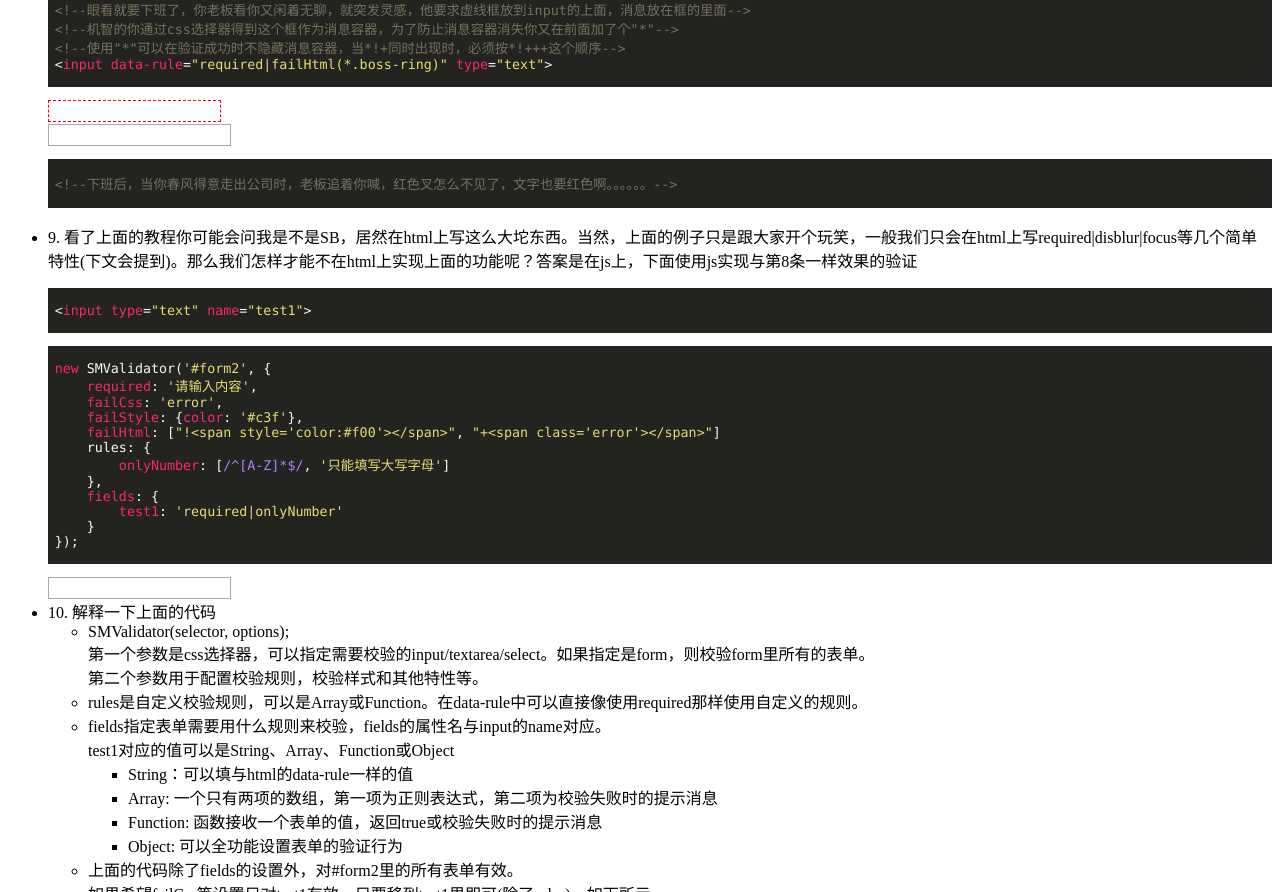
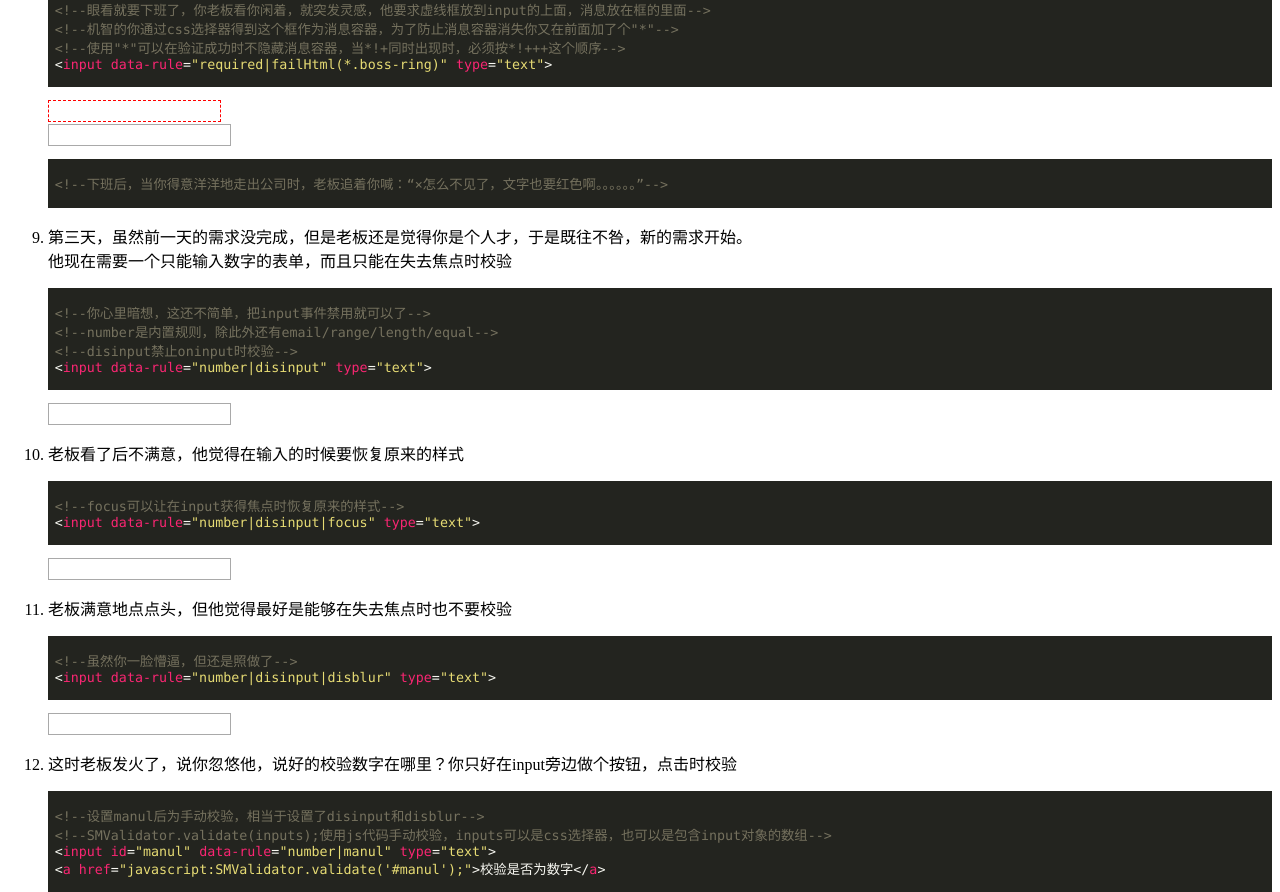
Before and after one commit to WLDragon/SMValidator, a website: page tutor/tutor1.html in a window 1280 px wide. Shown: the part 1908-2800 px from the top of the page. Drawn offline with Linux system fonts and the light colour scheme.

Commit message:
1、修改failStyle的json参数不能有多个值的问题 2、完成教程1

```diff
--- a/package.json
+++ b/package.json
@@ -1,6 +1,6 @@
 {
   "name": "SMValidator",
-  "version": "1.2.4",
+  "version": "1.2.5",
   "description": "a simple but powerful tool for validating form fields. enjoy it!",
   "main": "dist/SMValidator.js",
   "scripts": {
--- a/tutor/tutor.html
+++ b/tutor/tutor1.html
@@ -4,7 +4,7 @@
 <head>
     <meta charset="UTF-8">
     <meta name="viewport" content="width=device-width, initial-scale=1">
-    <title>SMValidator Tutor</title>
+    <title>SMValidator Tutor 1</title>
     <link rel="stylesheet" href="monokai-sublime.css">
     <link rel="stylesheet" href="style.css">
     <script src="highlight.pack.js"></script>
@@ -12,10 +12,10 @@
 </head>
 
 <body>
-    <form id="form1">
-        <ul>
+    <form>
+        <ol>
             <li>
-                <p>1. 学习SMVlidator要从一个故事开始，很久很久以前，老板叫你校验一个表单，没填内容的时候提示一下，你就写了下面几行代码</p>
+                <p>学习SMVlidator要从一个故事开始，很久很久以前，老板叫你校验一个表单，没填内容的时候提示一下，你就写了下面几行代码</p>
                 <pre><code class="html">
 &lt;!--失去焦点时校验--&gt;
 &lt;input data-rule="required" type="text"&gt;
@@ -26,14 +26,14 @@
                 <input data-rule="required" type="text">
             </li>
             <li>
-                <p>2. 但是老板看不懂英文，你就改成这样</p>
+                <p>但是老板看不懂英文，你就改成这样</p>
                 <pre><code class="html">
 &lt;input data-rule="required(请输入内容)" type="text"&gt;
                 </code></pre>
                 <input data-rule="required(请输入内容)" type="text">
             </li>
             <li>
-                <p>3. 老板要求只能输入字母</p>
+                <p>老板要求只能输入字母</p>
                 <pre><code class="html">
 &lt;input data-rule="/^[A-Z]*$/只能填写大写字母" type="text"&gt;
                 </code></pre>
@@ -45,14 +45,14 @@
                 <input data-rule="/^[A-Z]*$/i/请输入字母" type="text">
             </li>
             <li>
-                <p>4. 完成后老板来检查，不填内容没提示了。于是你用"|"把两个规则合在了一起</p>
+                <p>完成后老板来检查，不填内容没提示了。于是你用"|"把两个规则合在了一起</p>
                 <pre><code class="html">
 &lt;input data-rule="required(请输入内容)|/^[A-Z]*$/只能填写大写字母" type="text"&gt;
                 </code></pre>
                 <input data-rule="required(请输入内容)|/^[A-Z]*$/只能填写大写字母" type="text">
             </li>
             <li>
-                <p>5. 老板有个个人喜好，他希望校验失败时input背景变成粉红色？你使用failCss来处理</p>
+                <p>老板喜欢粉红色，他希望校验失败时input背景变成粉红色？你使用failCss来处理</p>
                 <pre><code class="html">
 &lt;!--给input添加类名为error的样式--&gt;
 &lt;input data-rule="required|failCss(error)" type="text"&gt;
@@ -66,7 +66,7 @@
                 <input data-rule="required|failCss(error,+error)" type="text">
             </li>
             <li>
-                <p>6. 第二天，老板心情改了，他不要红色背景，只需要input文字变成紫色。failStyle自定义内联样式</p>
+                <p>第二天，老板心情改了，他不要红色背景，只需要input文字变成紫色。failStyle自定义内联样式</p>
                 <pre><code class="html">
 &lt;!--failStyle只接受一个JSON格式(允许单引号)参数，但不能使用"+"来影响它的父容器--&gt;
 &lt;input data-rule="/^[A-Z]*$/只能填写大写字母|failStyle({'color':'#c3f'})" type="text"&gt;
@@ -74,14 +74,14 @@
                 <input data-rule="/^[A-Z]*$/只能填写大写字母|failStyle({'color':'#c3f'})" type="text">
             </li>
             <li>
-                <p>7. 老板琢磨了一会儿，觉得校验成功后也要有样式。passCss/passStyle用于在校验成功时修改样式</p>
+                <p>老板琢磨了一会儿，觉得校验成功后也要有样式。passCss/passStyle用于在校验成功时修改样式</p>
                 <pre><code class="html">
 &lt;input data-rule="/^[A-Z]*$/只能填写大写字母|passCss(success)|passStyle({'color':'#090'})" type="text"&gt;
                 </code></pre>
                 <input data-rule="/^[A-Z]*$/只能填写大写字母|passCss(success)|passStyle({'color':'#090'})" type="text">
             </li>
             <li>
-                <p>8. 默认的失败消息会包含在一个color为#c00的span里。<br>但是老板不喜欢span，他要可以加粗文字的b，怎么办呢？于是你研究起failHtml</p>
+                <p>默认的失败消息会包含在一个color为#c00的span里。<br>但是老板不喜欢span，他要可以加粗文字的b，怎么办呢？于是你研究起failHtml</p>
                 <pre><code class="html">
 &lt;!--把失败消息嵌到自定义样式的b中--&gt;
 &lt;input data-rule="required|failHtml(&lt;b style='color:#f00'&gt;&lt;/b&gt;)" type="text"&gt;
@@ -107,7 +107,7 @@
                     <input data-rule="required|failHtml(+<b style='color:#f00'></b>,!+<b style='color:#f00'>&times;</b>)" type="text">
                 </span>
                 <pre><code class="html">
-&lt;!--眼看就要下班了，你老板看你又闲着无聊，就突发灵感，他要求虚线框放到input的上面，消息放在框的里面--&gt;
+&lt;!--眼看就要下班了，你老板看你闲着，就突发灵感，他要求虚线框放到input的上面，消息放在框的里面--&gt;
 &lt;!--机智的你通过css选择器得到这个框作为消息容器，为了防止消息容器消失你又在前面加了个"*"--&gt;
 &lt;!--使用"*"可以在验证成功时不隐藏消息容器，当*!+同时出现时，必须按*!+++这个顺序--&gt;
 &lt;input data-rule="required|failHtml(*.boss-ring)" type="text"&gt;
@@ -115,104 +115,72 @@
                 <div class="boss-ring"></div>
                 <input data-rule="required|failHtml(*.boss-ring)" type="text">
                 <pre><code class="html">
-&lt;!--下班后，当你春风得意走出公司时，老板追着你喊，红色叉怎么不见了，文字也要红色啊。。。。。。--&gt;
+&lt;!--下班后，当你得意洋洋地走出公司时，老板追着你喊：“&times;怎么不见了，文字也要红色啊。。。。。。”--&gt;
                 </code></pre>
             </li>
-        </ul>
-    </form>
-
-    <form id="form2">
-        <ul>
             <li>
-                <p>9. 看了上面的教程你可能会问我是不是SB，居然在html上写这么大坨东西。当然，上面的例子只是跟大家开个玩笑，一般我们只会在html上写required|disblur|focus等几个简单特性(下文会提到)。那么我们怎样才能不在html上实现上面的功能呢？答案是在js上，下面使用js实现与第8条一样效果的验证</p>
+                <p>第三天，虽然前一天的需求没完成，但是老板还是觉得你是个人才，于是既往不咎，新的需求开始。<br>他现在需要一个只能输入数字的表单，而且只能在失去焦点时校验</p>
                 <pre><code class="html">
-&lt;input type="text" name="test1"&gt;
+&lt;!--你心里暗想，这还不简单，把input事件禁用就可以了--&gt;
+&lt;!--number是内置规则，除此外还有email/range/length/equal--&gt;
+&lt;!--disinput禁止oninput时校验--&gt;
+&lt;input data-rule="number|disinput" type="text"&gt;
                 </code></pre>
-                <pre><code class="javascript">
-new SMValidator('#form2', {
-    required: '请输入内容',
-    failCss: 'error',
-    failStyle: {color: '#c3f'},
-    failHtml: ["!&lt;span style='color:#f00'&gt;&lt;/span&gt;", "+&lt;span class='error'&gt;&lt;/span&gt;"]
-    rules: {
-        onlyNumber: [/^[A-Z]*$/, '只能填写大写字母']
-    },
-    fields: {
-        test1: 'required|onlyNumber'
-    }
-});
-                </code></pre>
-                <input type="text" name="test1">
+                <input data-rule="number|disinput" type="text">
             </li>
             <li>
-                <div>10. 解释一下上面的代码<br>
-                    <ul>
-                        <li>
-                            SMValidator(selector, options);<br> 第一个参数是css选择器，可以指定需要校验的input/textarea/select。如果指定是form，则校验form里所有的表单。
-                            <br> 第二个参数用于配置校验规则，校验样式和其他特性等。
+                <p>老板看了后不满意，他觉得在输入的时候要恢复原来的样式</p>
+                <pre><code class="html">
+&lt;!--focus可以让在input获得焦点时恢复原来的样式--&gt;
+&lt;input data-rule="number|disinput|focus" type="text"&gt;
+                </code></pre>
+                <input data-rule="number|disinput|focus" type="text">
             </li>
             <li>
-                            rules是自定义校验规则，可以是Array或Function。在data-rule中可以直接像使用required那样使用自定义的规则。
+                <p>老板满意地点点头，但他觉得最好是能够在失去焦点时也不要校验</p>
+                <pre><code class="html">
+&lt;!--虽然你一脸懵逼，但还是照做了--&gt;
+&lt;input data-rule="number|disinput|disblur" type="text"&gt;
+                </code></pre>
+                <input data-rule="number|disinput|disblur" type="text">
             </li>
             <li>
-                            fields指定表单需要用什么规则来校验，fields的属性名与input的name对应。<br> test1对应的值可以是String、Array、Function或Object
-                            <br>
-                            <ul>
-                                <li>String：可以填与html的data-rule一样的值</li>
-                                <li>Array: 一个只有两项的数组，第一项为正则表达式，第二项为校验失败时的提示消息</li>
-                                <li>Function: 函数接收一个表单的值，返回true或校验失败时的提示消息</li>
-                                <li>Object: 可以全功能设置表单的验证行为</li>
-                            </ul>
+                <p>这时老板发火了，说你忽悠他，说好的校验数字在哪里？你只好在input旁边做个按钮，点击时校验</p>
+                <pre><code class="html">
+&lt;!--设置manul后为手动校验，相当于设置了disinput和disblur--&gt;
+&lt;!--SMValidator.validate(inputs);使用js代码手动校验，inputs可以是css选择器，也可以是包含input对象的数组--&gt;
+&lt;input id="manul" data-rule="number|manul" type="text"&gt;
+&lt;a href="javascript:SMValidator.validate('#manul');"&gt;校验是否为数字&lt;/a&gt;
+                </code></pre>
+                <input id="manul" data-rule="number|manul" type="text">
+                <a href="javascript:SMValidator.validate('#manul');">校验是否为数字</a>
             </li>
             <li>
-                            上面的代码除了fields的设置外，对#form2里的所有表单有效。
+                <p>又快到下班时间，老板见你还是那么悠闲，于是又提了个需求
+                    <ul>
+                        <li>要求字段必填，且中文提示</li>
+                        <li>只能输入字母，不区分大小写</li>
+                        <li>校验失败时input文字为紫色，边框红色，背景色为粉红色</li>
+                        <li>校验成功时input的文字和边框都为绿色</li>
+                        <li>失败消息文字红色加粗</li>
+                        <li>消息前面有一个&times;</li>
+                    </ul>
+                </p>
+                <pre><code class="html">
+&lt;!--于是乎你就把之前的功能都串了起来--&gt;
+&lt;input data-rule="required(请输入内容)|/^[A-Z]*$/i/请输入字母|failCss(error)|passCss(success)|passStyle({'color':'#090'})|failHtml(&lt;b style='color:#f00'&gt;&lt;/b&gt;)" type="text&gt;
+                </code></pre>
+                <input data-rule="required(请输入内容)|/^[A-Z]*$/i/请输入字母|failCss(error)|failStyle({'color':'#c3f','border':'1px solid #f00'})|passCss(success)|passStyle({'color':'#090'})|failHtml(<b style='color:#f00'></b>,!<b style='color:#f00'>&times;</b>)" type="text">
             </li>
             <li>
-                            如果希望failCss等设置只对test1有效，只要移到test1里即可(除了rules)。如下所示
-                            <pre><code class="javascript">
-new SMValidator('#form2', {
-    rules: {
-        onlyNumber: [/^[A-Z]*$/, '只能填写大写字母']
-    },
-    fields: {
-        test1: {
-            rule: 'onlyNumber',
-            required: '请输入内容',
-            failCss: 'error',
-            failStyle: {color: '#c3f'},
-            failHtml: ["!&lt;span style='color:#f00'&gt;&lt;/span&gt;", "+&lt;span class='error'&gt;&lt;/span&gt;"]
-        }
-    }
-});
-                            </code></pre>
-                            <b>注意：</b>test1里的rule可以是String、Array和Function，类似rules<br> 但是rule为String类型时只能填onlyNumber等自定义校验规则，不能填required，因为required属于特性。
-                            <br> required、failCss等特性的值可以为true或false，表示使用默认配置或禁用该特性。
+                <p>第四天，老板叫你改改样式，你翻回昨天的代码，一看就傻了眼，这么一大串html都是什么鬼，赶紧翻开<a href="tutor2.html">教程2</a>压压惊</p>
             </li>
-                    </ul>
-                </div>
-            </li>
-        </ul>
+        </ol>
     </form>
-
-    <p>未完待继续。。。。。。</p>
 
     <script>
         hljs.initHighlightingOnLoad();
-
-        new SMValidator('#form1');
-
-        new SMValidator('#form2', {
-            required: '请输入内容',
-            failCss: 'error',
-            failStyle: {color: '#c3f'},
-            failHtml: ["!<span style='color:#f00'>&times;</span>", "+<span class='error'></span>"],
-            rules: {
-                onlyNumber: [/^[A-Z]*$/, '只能填写大写字母']
-            },
-            fields: {
-                test1: 'required|onlyNumber'
-            }
-        });
+        new SMValidator('form');
     </script>
 </body>
 
```
Also changed, not shown: src/SMValidator.js (+7 -2 lines), dist/SMValidator.js, dist/SMValidator.min.js, dist/SMValidator.pure.min.js. Lines whose indentation alone changed are shown as unchanged.
